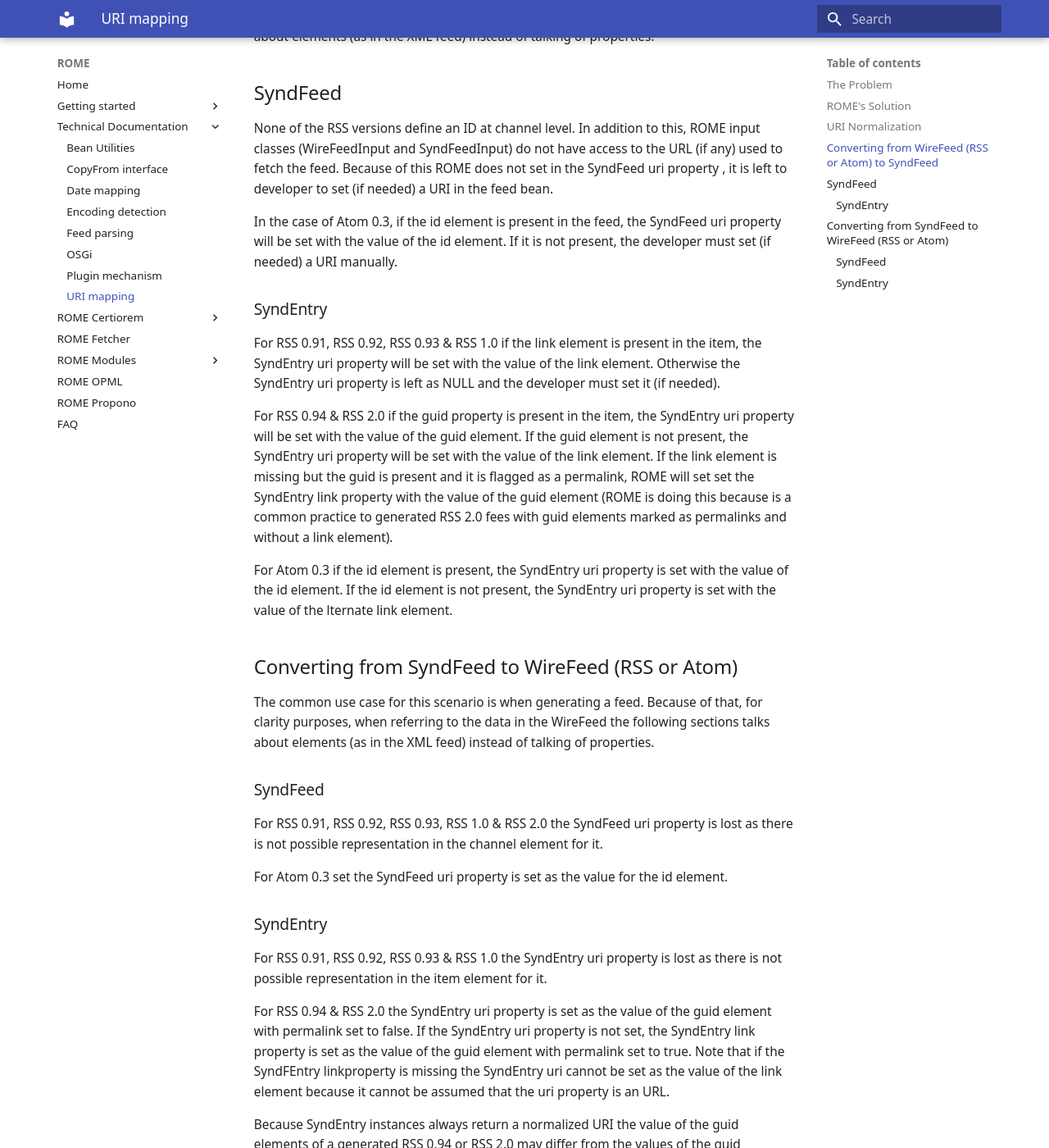
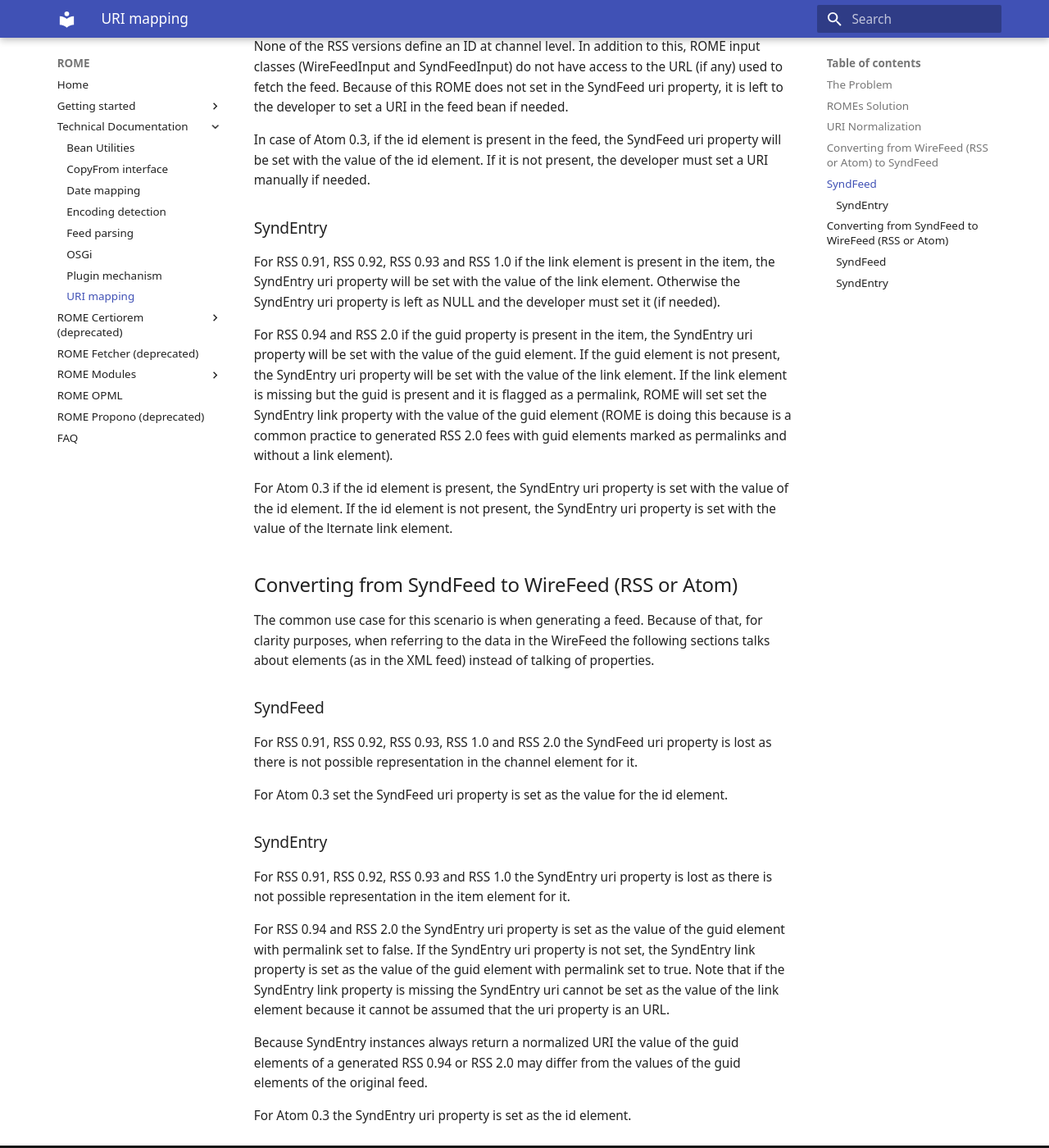
Before and after one commit to rometools/rome-docs, an MkDocs documentation site: the page built from docs/rome/technical-docs/uri-mapping.md, in a window 1280 px wide and 1400 px high, scrolled down 1322 px. Shown: the whole window at 82% size. Built offline with MkDocs 1.6.1 and Material for MkDocs 9.7.7, drawn with Linux system fonts in a browser that asks for light colours; some of the changed text lies outside the part shown.

Commit message:
Update content

```diff
--- a/docs/rome/technical-docs/uri-mapping.md
+++ b/docs/rome/technical-docs/uri-mapping.md
@@ -1,13 +1,10 @@
 # URI Mapping
 
-!!! warning "TODO"
-    This page needs to be revised
-
-Rss and atOM utilitiEs (ROME) Synd* beans define the concept of URI at both feed
-and entry levels. The purpose of this URI is to help uniquely identifying feeds
-and entries when processed with ROME. This is particularly useful when a system
-is persisting feeds and when doing data manipulation where a primary key for the
-feeds or the entries is needed.
+ROMEs `Synd*` beans define the concept of URI at both feed and entry levels. The
+purpose of this URI is to help uniquely identifying feeds and entries when
+processed with ROME. This is particularly useful when a system is persisting
+feeds and when doing data manipulation where a primary key for the feeds or the
+entries is needed.
 
 ## The Problem
 
@@ -32,7 +29,7 @@ id element to contain a normalized URI as defined by RFC 2396bis.
 The RSS0.94 and RSS 2.0 guid element and the Atom 0.3 id element are optional
 elements. Because of this, they may not be present at all in feeds.
 
-## ROME's Solution
+## ROMEs Solution
 
 Because the concept of a URI it is not defined in all the feed formats, ROME
 makes an arbitrary design decision to provide the URI functionality regardless
@@ -56,21 +53,21 @@ properties.
 None of the RSS versions define an ID at channel level. In addition to this,
 ROME input classes (WireFeedInput and SyndFeedInput) do not have access to the
 URL (if any) used to fetch the feed. Because of this ROME does not set in the
-SyndFeed uri property , it is left to developer to set (if needed) a URI in the
-feed bean.
+SyndFeed uri property, it is left to the developer to set a URI in the feed bean
+if needed.
 
-In the case of Atom 0.3, if the id element is present in the feed, the
-SyndFeed uri property will be set with the value of the id element. If
-it is not present, the developer must set (if needed) a URI manually.
+In case of Atom 0.3, if the id element is present in the feed, the SyndFeed uri
+property will be set with the value of the id element. If it is not present, the
+developer must set a URI manually if needed.
 
 ### SyndEntry
 
-For RSS 0.91, RSS 0.92, RSS 0.93 & RSS 1.0 if the link element is present in the
-item, the SyndEntry uri property will be set with the value of the link element.
-Otherwise the SyndEntry uri property is left as NULL and the developer must set
-it (if needed).
+For RSS 0.91, RSS 0.92, RSS 0.93 and RSS 1.0 if the link element is present in
+the item, the SyndEntry uri property will be set with the value of the link
+element. Otherwise the SyndEntry uri property is left as NULL and the developer
+must set it (if needed).
 
-For RSS 0.94 & RSS 2.0 if the guid property is present in the item, the
+For RSS 0.94 and RSS 2.0 if the guid property is present in the item, the
 SyndEntry uri property will be set with the value of the guid element. If the
 guid element is not present, the SyndEntry uri property will be set with the
 value of the link element. If the link element is missing but the guid is
@@ -92,21 +89,21 @@ of properties.
 
 ### SyndFeed
 
-For RSS 0.91, RSS 0.92, RSS 0.93, RSS 1.0 & RSS 2.0 the SyndFeed uri property is
-lost as there is not possible representation in the channel element for it.
+For RSS 0.91, RSS 0.92, RSS 0.93, RSS 1.0 and RSS 2.0 the SyndFeed uri property
+is lost as there is not possible representation in the channel element for it.
 
 For Atom 0.3 set the SyndFeed uri property is set as the value for the id
 element.
 
 ### SyndEntry
 
-For RSS 0.91, RSS 0.92, RSS 0.93 & RSS 1.0 the SyndEntry uri property is lost as
-there is not possible representation in the item element for it.
+For RSS 0.91, RSS 0.92, RSS 0.93 and RSS 1.0 the SyndEntry uri property is lost
+as there is not possible representation in the item element for it.
 
-For RSS 0.94 & RSS 2.0 the SyndEntry uri property is set as the value of the
+For RSS 0.94 and RSS 2.0 the SyndEntry uri property is set as the value of the
 guid element with permalink set to false. If the SyndEntry uri property is not
 set, the SyndEntry link property is set as the value of the guid element with
-permalink set to true. Note that if the SyndFEntry linkproperty is missing the
+permalink set to true. Note that if the SyndEntry link property is missing the
 SyndEntry uri cannot be set as the value of the link element because it cannot
 be assumed that the uri property is an URL.
 
--- a/mkdocs.yml
+++ b/mkdocs.yml
@@ -39,10 +39,10 @@ nav:
     - 'OSGi': 'rome/technical-docs/osgi.md'
     - 'Plugin mechanism': 'rome/technical-docs/plugin-mechanism.md'
     - 'URI mapping': 'rome/technical-docs/uri-mapping.md'
-  - 'ROME Certiorem':
+  - 'ROME Certiorem (deprecated)':
     - 'Introduction': 'rome-certiorem/index.md'
     - 'Getting started': 'rome-certiorem/getting-started.md'
-  - 'ROME Fetcher': 'rome-fetcher/index.md'
+  - 'ROME Fetcher (deprecated)': 'rome-fetcher/index.md'
   - 'ROME Modules':
     - 'Overview': 'rome-modules/index.md'
     - 'A9 OpenSearch': 'rome-modules/a9-opensearch.md'
@@ -58,5 +58,5 @@ nav:
     - 'Yahoo! MediaRSS': 'rome-modules/yahoo-mediarss.md'
     - 'Yahoo! Weather': 'rome-modules/yahoo-weather.md'
   - 'ROME OPML': 'rome-opml/index.md'
-  - 'ROME Propono': 'rome-propono/index.md'
+  - 'ROME Propono (deprecated)': 'rome-propono/index.md'
   - 'FAQ': 'faq.md'
```
Also changed, not shown: other parts of docs/rome/technical-docs/uri-mapping.md (+2 -2 lines).
